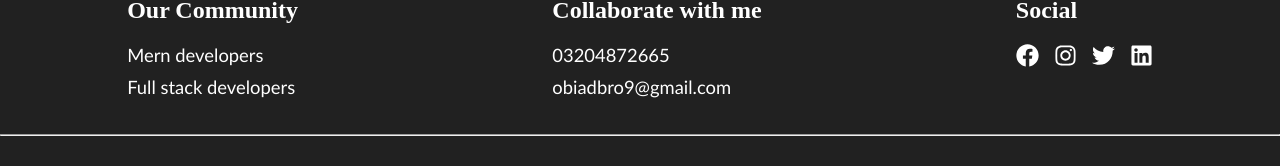
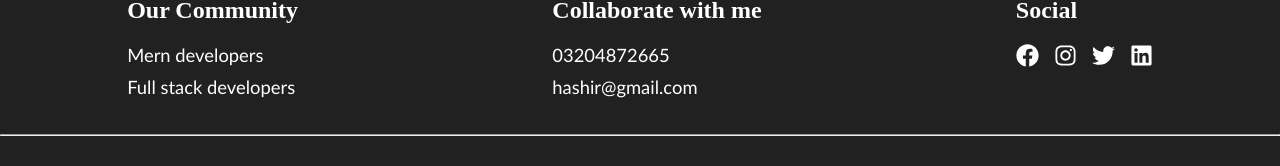
Before and after one commit to WhatsWrongOB/Portfolio, a React (Vite) app in the folder client/: page / in a window 1280 px wide. Shown: the part 3322-3488 px from the top of the page. Built offline with nearby package versions, Linux system fonts and the light colour scheme; no server answers.

Commit message:
set typo

```diff
--- a/client/index.html
+++ b/client/index.html
@@ -6,14 +6,14 @@
     <meta name="viewport" content="width=device-width, initial-scale=1.0" />
     <meta
       name="description"
-      content="I am Obaid,Full Stack Developer. Explore a showcase of my diverse skills and projects that span the entire tech stack."
+      content="I am Hashir,Full Stack Developer. Explore a showcase of my diverse skills and projects that span the entire tech stack."
     />
     <meta
       name="keyword"
-      content="Obaid , Obaid Ali ,Obaid Ali Portfolio, Mern developer, Full stack developer,Obaid Ali Full stack developer"
+      content="Hashir , Hashir Ali ,Hashir Ali Portfolio, Mern developer, Full stack developer,Hashir Ali Full stack developer"
     />
 
-    <title>Portfolio - Obaid</title>
+    <title>Portfolio - Hashir</title>
   </head>
 
   <body>
--- a/client/src/components/Footer.jsx
+++ b/client/src/components/Footer.jsx
@@ -24,7 +24,7 @@ const Footer = () => {
           <h3>Collaborate with me</h3>
           <ul>
             <li>03204872665</li>
-            <li>obiadbro9@gmail.com</li>
+            <li>hashir@gmail.com</li>
           </ul>
         </div>
 
```
